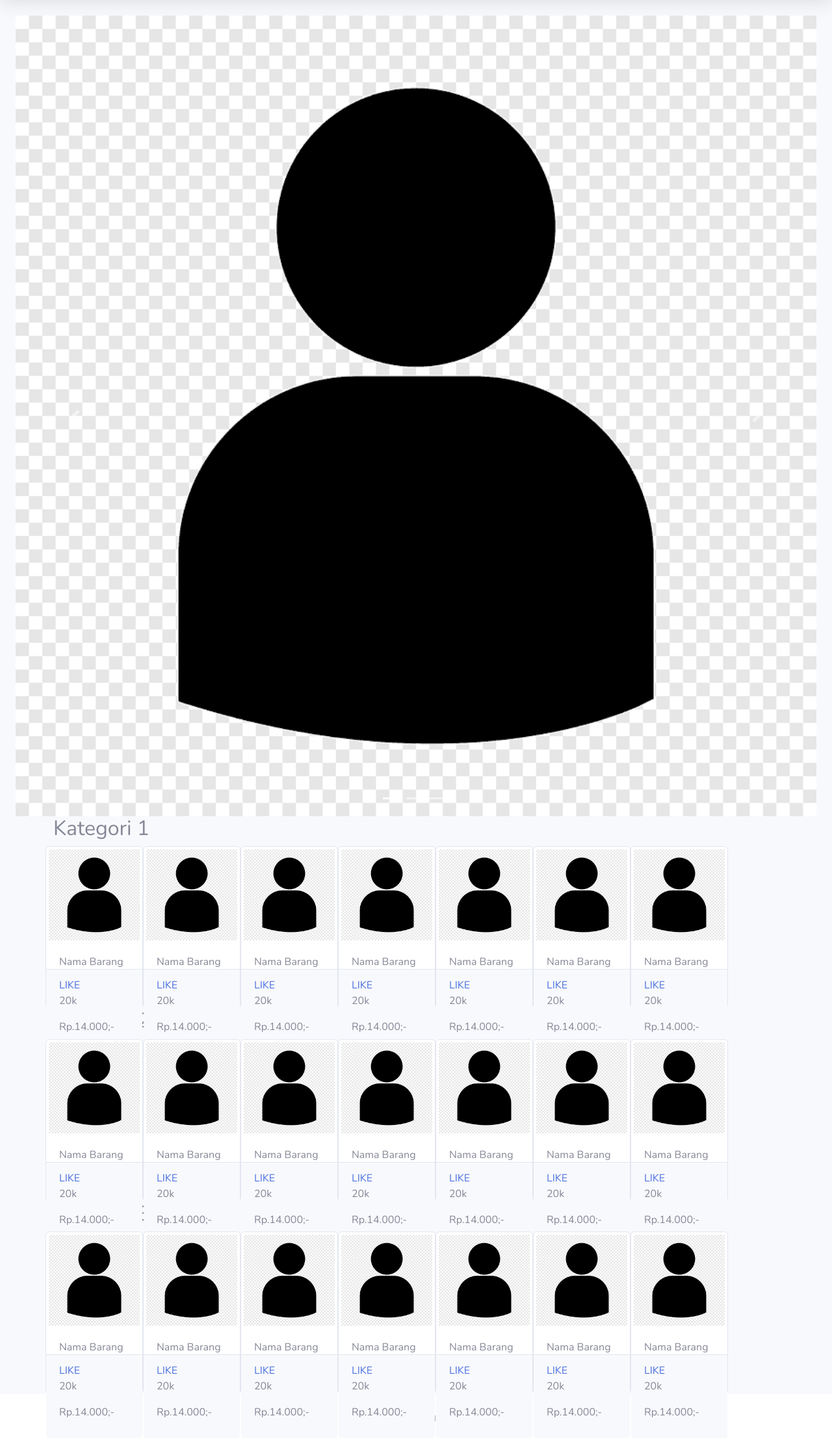
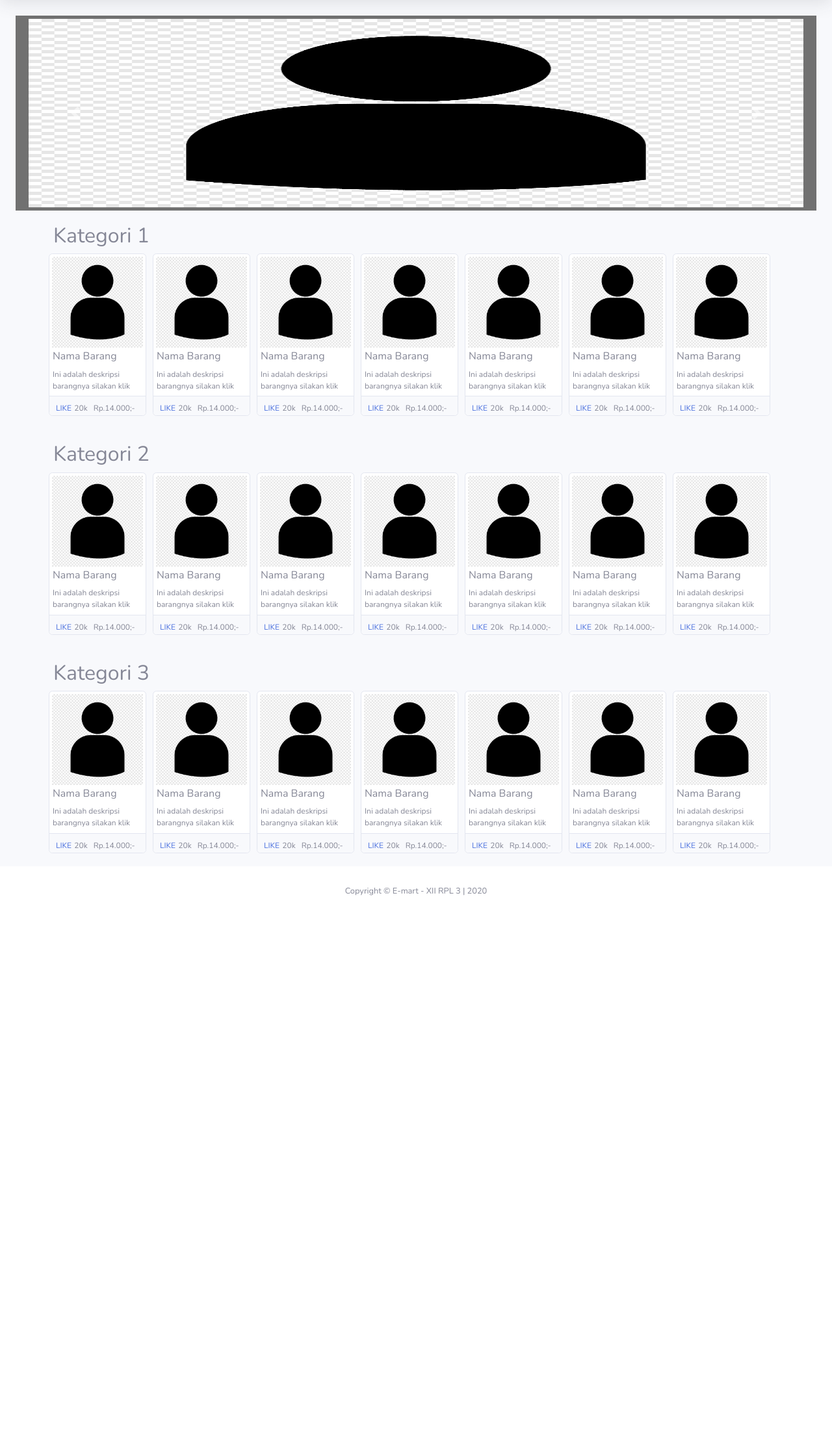
Before and after one commit to alifahfathonah/E-mart_XIIRPL3, a CodeIgniter app: page /E-mart_XIIRPL3/ in a window 1280 px wide. Shown: the part 70-2292 px from the top of the page at 65% size. After the commit the page ends 1448 px from the top, so only its background shows below. Run offline with CodeIgniter, Linux system fonts and the light colour scheme; data that the repository does not hold is empty.

Commit message:
menambahkan css barang

```diff
--- a/assets/css/style.css
+++ b/assets/css/style.css
@@ -93,11 +93,60 @@
 	to {opacity: 1}
 }
 /*Akhir Slideshow*/
-.barang {
-	width: 100px;
-	height: 200px;
+.slide {
+	max-height: 300px;
 }
 
-.text-barang {
+.carousel-item img {
+	max-height: 300px;
+	padding: 5px 20px;
+}
+
+.main-barang {
+	width: 100%;
+	padding-right: 0.75rem;
+	padding-left: 0.75rem;
+	margin-right: auto;
+	margin-left: auto;
+}
+
+.main-kategori {
+	margin-top: 20px;
+}
+
+.barang {
+	margin-left: 5px;
+	margin-right: 5px;
+	margin-bottom: 20px;
+	cursor: pointer;
+}
+
+
+
+.card-body {
+	padding: 0 5px 5px 5px;
+}
+.card-body h5 {
+	padding: 0;
+	margin: 0;
+}
+
+.card-body p {
 	font-size: 12px;
 }
+
+.card-footer {
+	height: 30px;
+	padding: 5px;
+}
+
+.card-footer a {
+	display: inline;
+	margin-left: 5px;
+	font-size: 12px;
+}
+.card-footer p {
+	display: inline;
+	margin-right: 5px;
+	font-size: 12px;
+}
```
